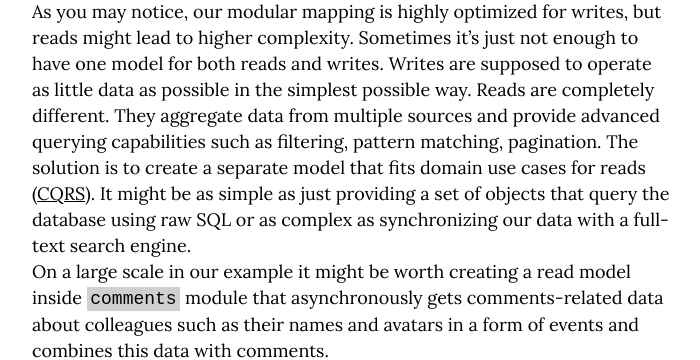
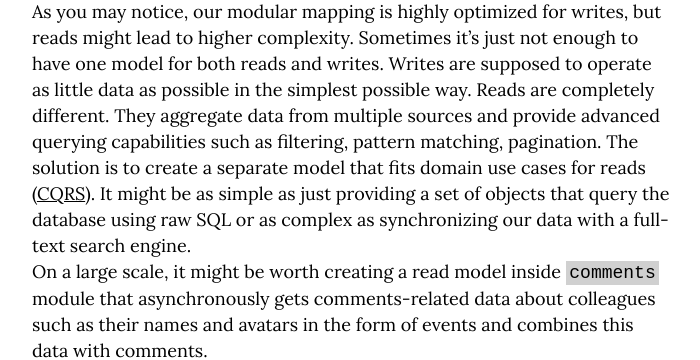
Before and after one commit to IlyaZinkovich/ilyazinkovich.github.io, a Jekyll site: the page built from _posts/2018/aug/2018-08-26-escaping-orm.md, in a window 1280 px wide and 900 px high, scrolled down 5325 px, cut to the strip 0-360 px from the top of the window. Shown: the whole strip, without its empty margins (288-988 px from the left). Built offline with Jekyll 4.4.1, drawn with Linux system fonts in a browser that asks for light colours; comment, search, counter and statistics services are not loaded.

Commit message:
Fixed mistakes

```diff
--- a/_posts/2018/aug/2018-08-26-escaping-orm.md
+++ b/_posts/2018/aug/2018-08-26-escaping-orm.md
@@ -102,7 +102,7 @@ The following code retrieves comments and authors data for each comment with jus
 As you may notice, our modular mapping is highly optimized for writes, but reads might lead to higher complexity.
 Sometimes it's just not enough to have one model for both reads and writes. Writes are supposed to operate as little data as possible in the simplest possible way. Reads are completely different. They aggregate data from multiple sources and provide advanced querying capabilities such as filtering, pattern matching, pagination.
 The solution is to create a separate model that fits domain use cases for reads ([CQRS](https://martinfowler.com/bliki/CQRS.html)). It might be as simple as just providing a set of objects that query the database using raw SQL or as complex as synchronizing our data with a full-text search engine.
-On a large scale in our example it might be worth creating a read model inside `comments` module that asynchronously gets comments-related data about colleagues such as their names and avatars in a form of events and combines this data with comments.
+On a large scale, it might be worth creating a read model inside `comments` module that asynchronously gets comments-related data about colleagues such as their names and avatars in the form of events and combines this data with comments.
 
 ![alt text](https://bit.ly/2La204p?style=centered "comments read model")
 
```
